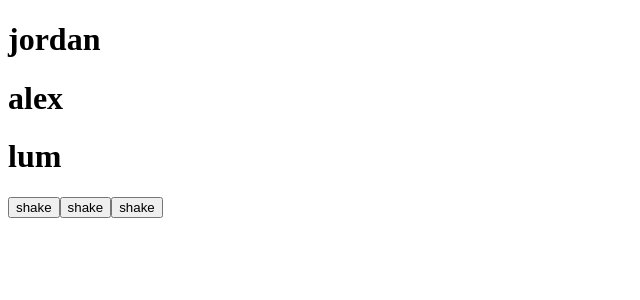
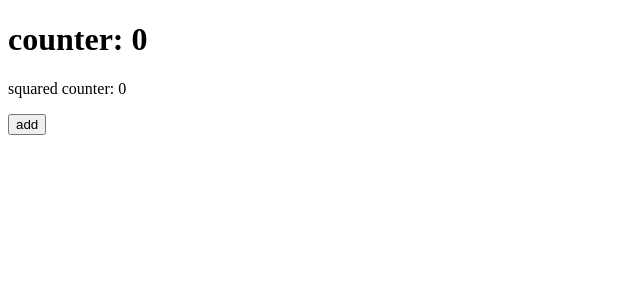
Before and after one commit to lum-jashari/10-vue-projects, a Vue app: page / in a window 1280 px wide. Shown: the top 300 px of the page, without its empty margins (0-640 px from the left). Built offline with nearby package versions, Linux system fonts and the light colour scheme.

Commit message:
monitoring changes with computed()

```diff
--- a/src/App.vue
+++ b/src/App.vue
@@ -1,9 +1,10 @@
 <script setup>
-import MyRefComponent from "./Components/MyRefComponent.vue";
+import ComputedProperties from "./Components/ComputedProperties.vue";
 </script>
 
 <template>
-  <MyRefComponent />
+  <ComputedProperties />
 </template>
 
 <style scoped></style>
+./Components/ComputedProperties.vue
--- /dev/null
+++ b/src/Components/ComputedProperties.vue
@@ -0,0 +1,19 @@
+<script setup>
+import { ref, computed } from "vue";
+
+const counter = ref(0);
+
+const squaredCounter = computed(() => counter.value ** 2);
+
+const incrementCounter = () => {
+  counter.value++;
+};
+</script>
+
+<template>
+  <h1>counter: {{ counter }}</h1>
+  <p>squared counter: {{ squaredCounter }}</p>
+  <button @click="incrementCounter">add</button>
+</template>
+
+<style lang="scss" scoped></style>
--- a/src/Components/MyRefComponent.vue
+++ /dev/null
@@ -1,25 +0,0 @@
-<script setup>
-import { reactive, ref } from "vue";
-
-// let username = ref("");
-// let users = ref(["michael", "john", "steve", "mark", "joe", "abraham"]);
-// let userInfo = ref({
-//   name: "lum",
-//   age: 20,
-//   location: ["NYC", "IDK"],
-//   married: false,
-// });
-
-let friend = reactive([ref("jordan"), ref("alex"), ref("lum")]);
-</script>
-
-<template>
-  <h1>{{ friend[0] }}</h1>
-  <h1>{{ friend[1] }}</h1>
-  <h1>{{ friend[2] }}</h1>
-  <button @click="friend[0] = '🤝🏻'">shake</button>
-  <button @click="friend[1] = '🤝🏻'">shake</button>
-  <button @click="friend[2] = '🤝🏻'">shake</button>
-</template>
-
-<style lang="scss" scoped></style>
```
